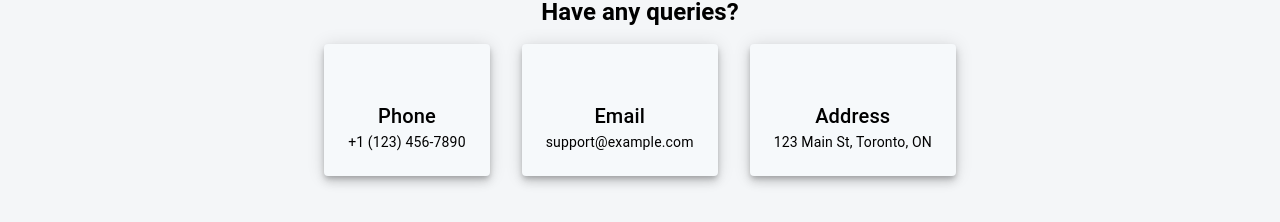
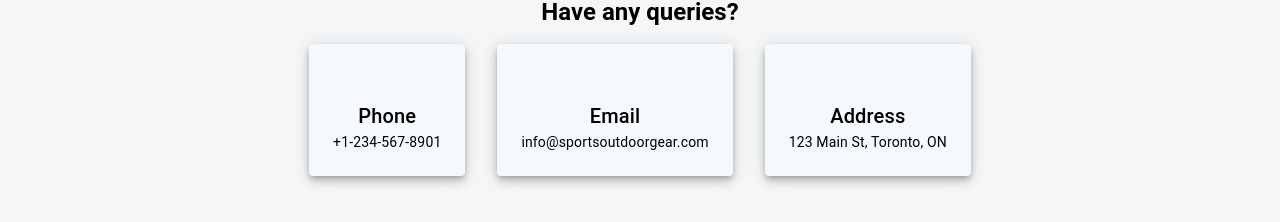
Before and after one commit to saajanpandey/sports-outdoor-gear-frontend, a React (Vite) app: page /contact in a window 1280 px wide. Shown: the part 1093-1315 px from the top of the page. Built offline with nearby package versions, Linux system fonts and the light colour scheme; some icons are missing.

Commit message:
minor changes in Contact us and merged nabin branch

```diff
--- a/src/App.jsx
+++ b/src/App.jsx
@@ -119,10 +119,7 @@ function App() {
               path="/admin/category/edit/:id"
               element={<CategoryUpdate />}
             />
-            <Route
-              path="/admin/product/edit/:id"
-              element={<ProductUpdate />}
-            />
+            <Route path="/admin/product/edit/:id" element={<ProductUpdate />} />
           </Routes>
         </AdminLayout>
       ) : isLoggedIn ? (
--- a/src/Contact/Contact.jsx
+++ b/src/Contact/Contact.jsx
@@ -128,11 +128,15 @@ const ContactUs = () => {
 
         <Grid container spacing={4} justifyContent="center" mt={2}>
           {[
-            { icon: <PhoneIcon />, label: "Phone", value: "+1 (123) 456-7890" },
+            {
+              icon: <PhoneIcon />,
+              label: "Phone",
+              value: "+1-234-567-8901",
+            },
             {
               icon: <EmailIcon />,
               label: "Email",
-              value: "support@example.com",
+              value: "info@sportsoutdoorgear.com",
             },
             {
               icon: <LocationOnIcon />,
```
